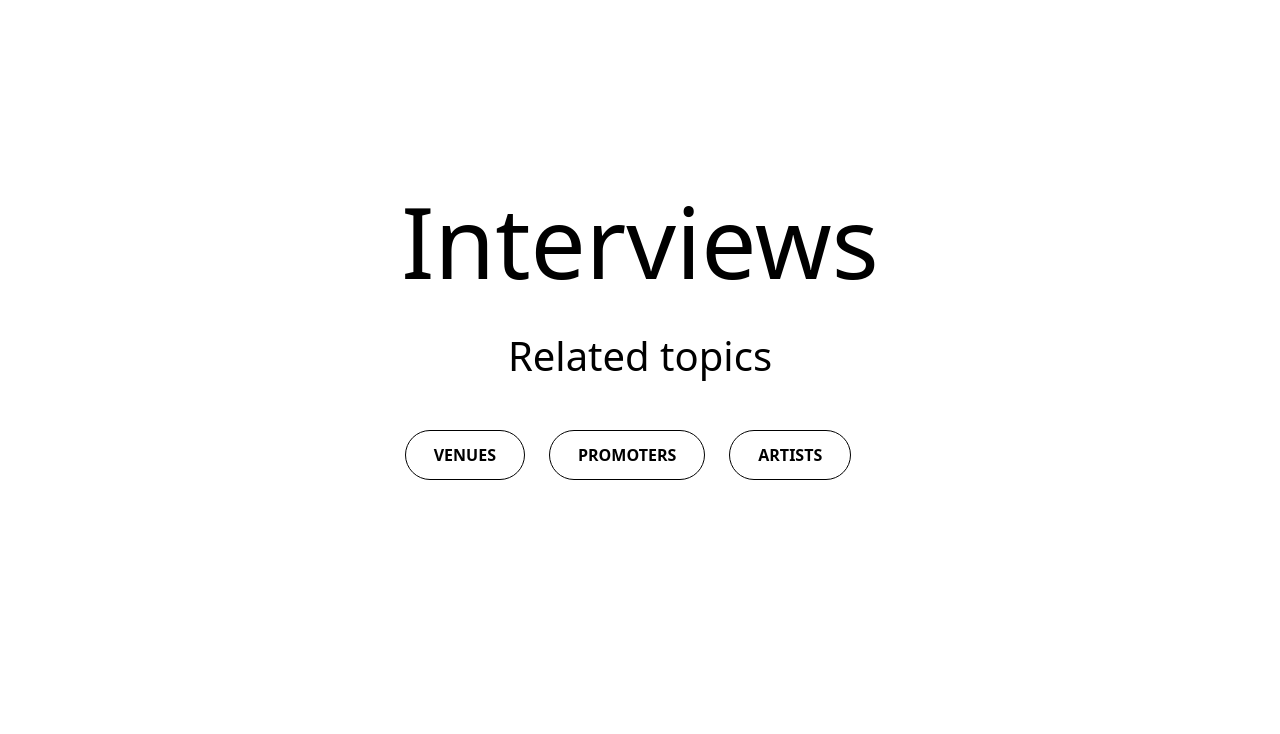
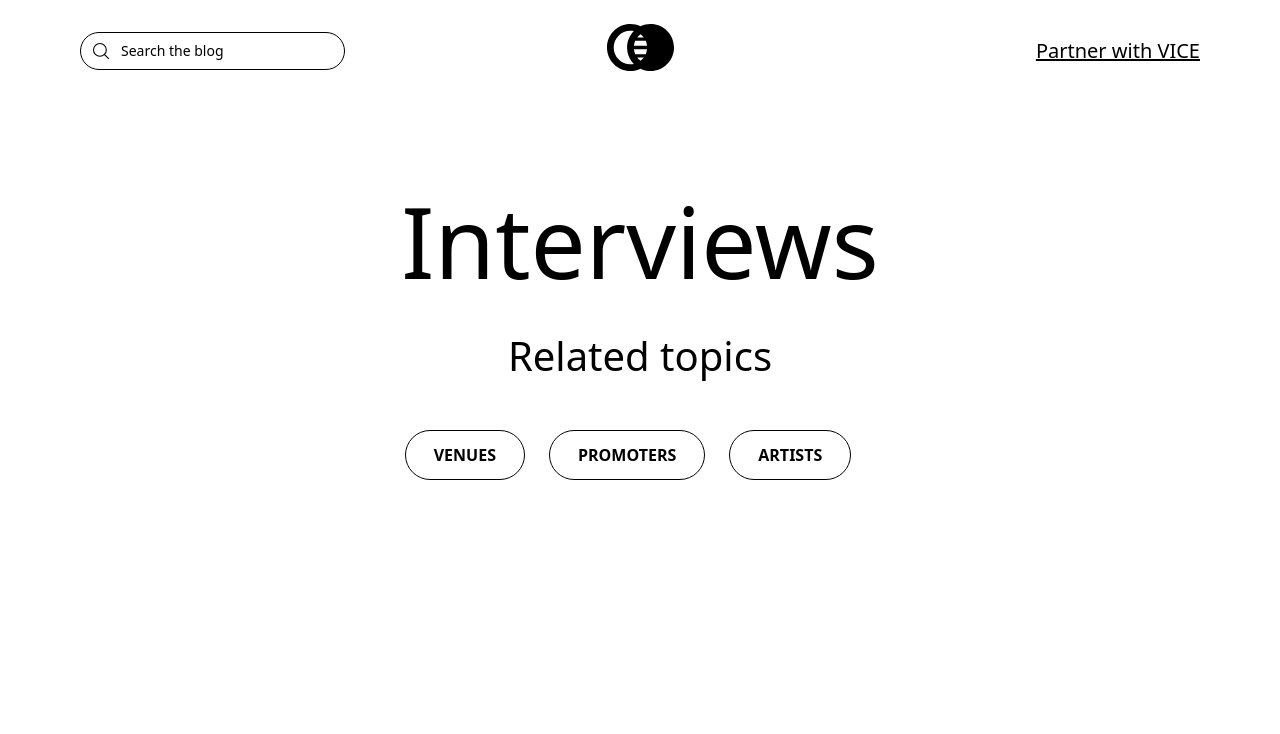
Before and after one commit to leonace924/next-tailwind-landing, a Next.js app: page /interview in a window 1280 px wide. Shown: the top 734 px of the page. Built offline with nearby package versions, Linux system fonts and the light colour scheme.

Commit message:
Update mode for header

```diff
--- a/src/components/Header/Header.js
+++ b/src/components/Header/Header.js
@@ -13,15 +13,16 @@ const Header = ({ mode = 'white' }) => {
 
       if (window.pageYOffset > 100) {
         setSticky(true);
-        setHeaderMode('dark');
+        setHeaderMode('black');
       } else {
         setSticky(false);
+        if (mode === 'black') return;
         setHeaderMode('white');
       }
     };
 
     window.addEventListener('scroll', handleScroll);
-  }, []);
+  }, [mode]);
 
   return (
     <div
@@ -31,9 +32,9 @@ const Header = ({ mode = 'white' }) => {
     >
       <div className="w-full p-6 lg:px-20 md:px-12">
         <div className="mx-auto max-w-7xl">
-          <div className="flex items-center justify-between w-full lg:grid lg:grid-cols-12 lg:gap-5">
+          <div className="flex flex-row-reverse items-center justify-between w-full lg:grid lg:grid-cols-12 lg:gap-5">
             <div className="lg:col-start-1 xl:col-span-3 lg:col-span-4">
-              <Search />
+              <Search mode={headerMode} />
             </div>
 
             <div className="transition ease-in-out lg:col-start-5 xl:col-start-4 lg:col-span-4 xl:col-span-6 lg:text-center">
@@ -44,10 +45,10 @@ const Header = ({ mode = 'white' }) => {
               </Link>
             </div>
 
-            <div className="lg:col-start-9 lg:col-span-4 xl:col-start-10 xl:col-span-3 lg:text-right">
+            <div className="hidden lg:block lg:col-start-9 lg:col-span-4 xl:col-start-10 xl:col-span-3 lg:text-right">
               <div
                 className={`${
-                  headerMode === 'dark' ? 'text-black' : 'text-white'
+                  headerMode === 'black' ? 'text-black' : 'text-white'
                 } text-base underline lg:text-xl transition	ease-in-out`}
               >
                 Partner with VICE
--- a/src/components/Logo/Logo.js
+++ b/src/components/Logo/Logo.js
@@ -12,7 +12,7 @@ const Logo = ({ color = 'white' }) => {
       >
         <path
           d="M43.55 0C39.9477 0 36.5495 0.839181 33.5 2.29335C30.4536 0.744866 27.0512 0 23.45 0C10.5002 0 0 10.5225 0 23.5C0 36.4775 10.5002 47 23.45 47C27.0523 47 30.4505 46.1608 33.5 44.7067C36.5464 46.1607 39.9487 47 43.55 47C56.4998 47 67 36.4775 67 23.5C67 10.5225 56.4998 0 43.55 0ZM33.5 10.1554C34.7353 11.0891 35.8345 12.1906 36.7663 13.4286H30.2337C31.1655 12.1906 32.2647 11.0891 33.5 10.1554ZM23.45 40.2857C14.2145 40.2857 6.7 32.7552 6.7 23.5C6.7 14.2448 14.2145 6.71429 23.45 6.71429C24.5073 6.71429 25.7259 6.83231 26.8126 7.05504C22.6648 11.2989 20.1 17.09 20.1 23.5C20.1 29.91 22.6648 35.7011 26.8126 39.95C25.7217 40.1703 24.6016 40.2857 23.45 40.2857ZM33.5 36.8446C32.2647 35.9109 31.1655 34.8094 30.2337 33.5714H36.7631C35.8345 34.8094 34.7353 35.9109 33.5 36.8446ZM38.7762 30.2143H28.2237C27.5386 28.6501 27.1518 26.9474 26.9738 25.1786H40.0388C39.8545 26.9516 39.373 28.6511 38.7762 30.2143ZM26.9675 21.8214C27.146 20.0526 27.5326 18.3499 28.2175 16.7857H38.7804C39.4656 18.3499 39.8524 20.0526 40.0304 21.8214H26.9675Z"
-          fill={`${color === 'dark' ? 'black' : 'white'}`}
+          fill={color}
         />
       </svg>
     </div>
--- a/src/components/Search/Search.js
+++ b/src/components/Search/Search.js
@@ -1,8 +1,8 @@
 import React from 'react';
 
-const Search = () => {
+const Search = ({ mode }) => {
   return (
-    <div className="relative w-full text-white focus-within:text-gray-400">
+    <div className={`relative w-full text-${mode}`}>
       <span className="absolute inset-y-0 left-0 flex items-center pl-2">
         <button className="p-1 focus:outline-none focus:shadow-outline">
           <svg
@@ -24,7 +24,7 @@ const Search = () => {
       <input
         type="search"
         name="q"
-        className="w-full py-2 pl-10 pr-4 text-sm text-white placeholder-white bg-transparent border border-white rounded-full focus:outline-none focus:bg-white focus:text-gray-900"
+        className={`w-full py-2 pl-10 pr-4 text-sm text-${mode} placeholder-${mode} bg-transparent border border-${mode} rounded-full focus:outline-none focus:text-gray-900`}
         placeholder="Search the blog"
         autoComplete="off"
       />
--- a/src/pages/interview/index.js
+++ b/src/pages/interview/index.js
@@ -9,7 +9,7 @@ const Home = () => {
   const { title, relatedTopics, articles } = articleContent;
 
   return (
-    <Layout mode="dark">
+    <Layout mode="black">
       <Hero title={title} relatedTopics={relatedTopics} />
       <MidBlogs content={articles} />
       <GetMission content={getMissionContent} />
```
